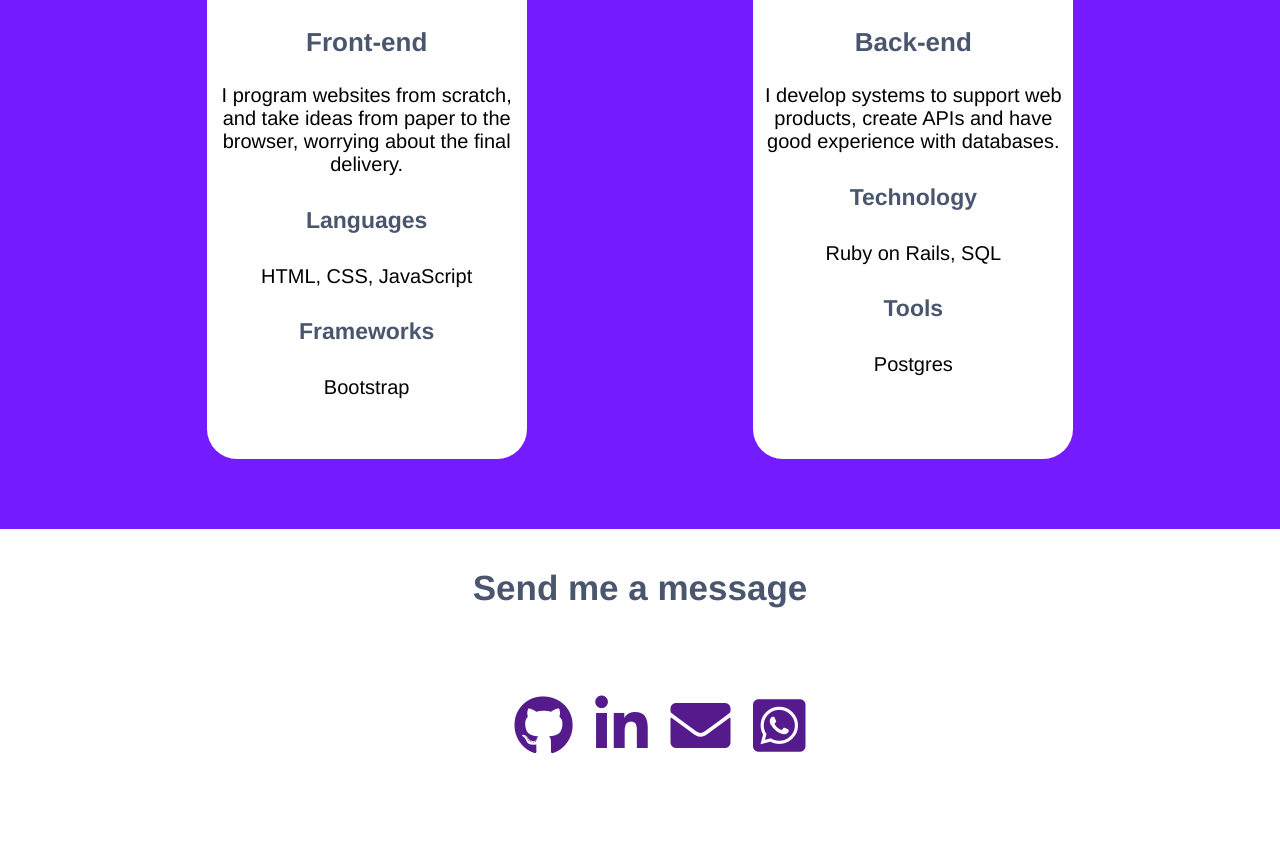
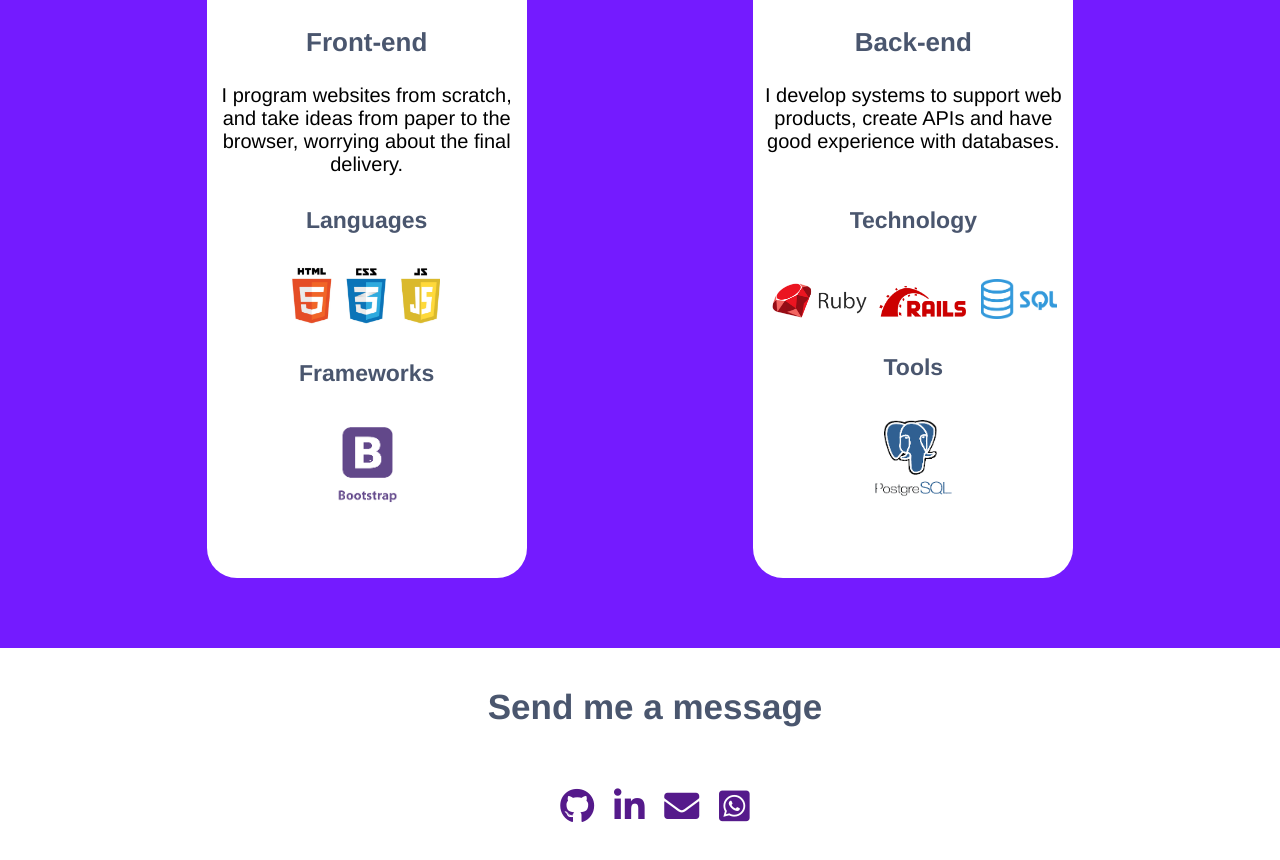
Before and after one commit to Jamal-CRF/profile, a plain HTML site: page index.html in a window 1280 px wide. Shown: the part 856-1716 px from the top of the page. Drawn offline with Linux system fonts and the light colour scheme.

Commit message:
alterando icones das minhas linguagens

```diff
--- a/index.html
+++ b/index.html
@@ -18,7 +18,7 @@
         <p>
           I am a full stack developer formed by Le Wagon.<br>I’m really excited to start working with programming<br>🧑🏼‍💻👨🏼‍💻🧑🏼‍🚀
         </p>
-        <img src="images/lucas_foto.jpg"class="image">
+        <img src="images/lucas_foto.jpg"class="image-lucas">
     </div>
 
     <div class="card2" id="skills">
@@ -32,9 +32,9 @@
         I program websites from scratch, and take ideas from paper to the browser, worrying about the final delivery.
       </p>
       <h4>Languages</h4>
-    <p>HTML, CSS, JavaScript</p>
+      <p><img src="../profile/images/3-lng.png" class="img-3-lng"></p>
       <h4>Frameworks</h4>
-    <p>Bootstrap</p>
+      <p><img src="../profile/images/bootstrap-removebg-preview.png" class="img-bot"></p>
     </div>
     <div class="skill">
       <img src="images/backend.png">
@@ -42,28 +42,19 @@
       <p>
         I develop systems to support web products, create APIs and have good experience with databases.
       </p>
-    <h4>Technology</h4>
-    <p>Ruby on Rails, SQL</p>
+      <h4 class="Technology">Technology</h4>
+      <p> <img src="../profile/images/ruby-logo-removebg-preview.png" class="img-lng"> <img src="../profile/images/Ruby_on_Rails-Logo.wine-edit.png" class="img-rails"> <img src="../profile/images/kisspng-microsoft-sql-server-mysql-database-logo-5b098c6ee92a46.0488681015273524309551.png" class="img-lng"></p>
       <h4>Tools</h4>
-    <p>Postgres</P>
-
-
+      <p><img src="../profile/images/postgres-removebg-preview.png" class="img-elephant"></p>
     </div>
-
     </div>
 
     <div class="card3" id="contact">
     <h2 class="titlecontact">Send me a message</h2>
-    <div class="foot">
+    <div class="footer">
       <ul>
         <a href="https://github.com/Jamal-CRF" target="_blank">
           <i class="fab fa-github"></i>
-        </a>
-        <!-- <a href="https://www.facebook.com/lucas.araujomouta" target="_blank">
-          <i class="fab fa-facebook-square"> </i>
-        </a> -->
-        <!-- <a href="https://github.com/Jamal-CRF" target="_blank">
-          <i class="fas fa-phone-square">(21)999978879</i>  -->
         </a>
         <a href="https://www.linkedin.com/in/lucasaraujomouta" target="_blank">
           <i class="fab fa-linkedin-in"></i>
@@ -74,15 +65,11 @@
         <a href="https://web.whatsapp.com/send?phone=5521999978879" target="_blank">
           <i class="fab fa-whatsapp-square"></i>
         </a>
-
       </ul>
     </div>
+    </div>
 
-    <!-- <a href="" class="linkwpp"> Mandar um WhatsApp</a>
-    <p class="outros">ou então fale comigo pelo Linkedin ou Facebook</p> -->
-    </div>
     </body>
-
     </html>
 
 
--- a/style.css
+++ b/style.css
@@ -66,10 +66,10 @@ p  { color: black;
 
 }
 
-.image{
+.image-lucas{
  /* width: 380px;
  height: 364px; */
- border-radius:1000px;
+ border-radius:20px;
  padding-top: 10px;
 
 }
@@ -112,38 +112,55 @@ a:hover {
 .titlecontact {
   text-align: center;
   padding-bottom: 25px;
+  margin-left: 30px;
 }
 
-/* .ul {
- color: white;
- background: green;
- padding-top: 20px;
- padding-bottom: 20px;
- padding-right: 20px;
- padding-left: 20px;
- border-radius: 15px;
- text-decoration: none; */
 
-
-.foot {
-  font-size: 60px;
+.footer {
+  font-size: 35px;
   padding-bottom: 50px;
   align-items: center;
   color: #741bff;
+  text-align: center;
 }
-a:-webkit-any-link {
-  color: -webkit-link;
-  cursor: pointer;
+a {
   text-decoration: none;
+  width: fit-content;
 }
+
+
 .fas {
   color: #551a8b;
-  padding-left: 3px;
-  padding-right: 3px;
+  margin-right: 10px;
+
 }
 .fab {
-  padding-left: 3px;
-  padding-right: 3px;
+
   color: #551a8b;
+  margin-right: 10px;
 
 }
+.img-lng {
+  height: 40px;
+  /* margin: 4px; */
+}
+.img-elephant {
+  height: 80px;
+  margin-top: 5px;
+}
+.img-3-lng {
+  height: 60px;
+
+}
+.Technology {
+  padding-top: 23px;
+}
+.img-rails {
+ height: 35px;
+ margin-right: 6px;
+ margin-top: 19px;
+
+}
+.img-bot {
+  height: 95px;
+}
```
Also changed, not shown: images/3-lng.png (added), images/Ruby_on_Rails-Logo.wine-edit.png (added), images/Ruby_on_Rails-Logo.wine.png (added), images/bootstrap-removebg-preview.png (added), images/kisspng-microsoft-sql-server-mysql-database-logo-5b098c6ee92a46.0488681015273524309551.png (added), images/postgres-removebg-preview.png (added), images/ruby-logo-removebg-preview.png (added), images/ruby-logo.png (added). Lines whose indentation alone changed are shown as unchanged.
